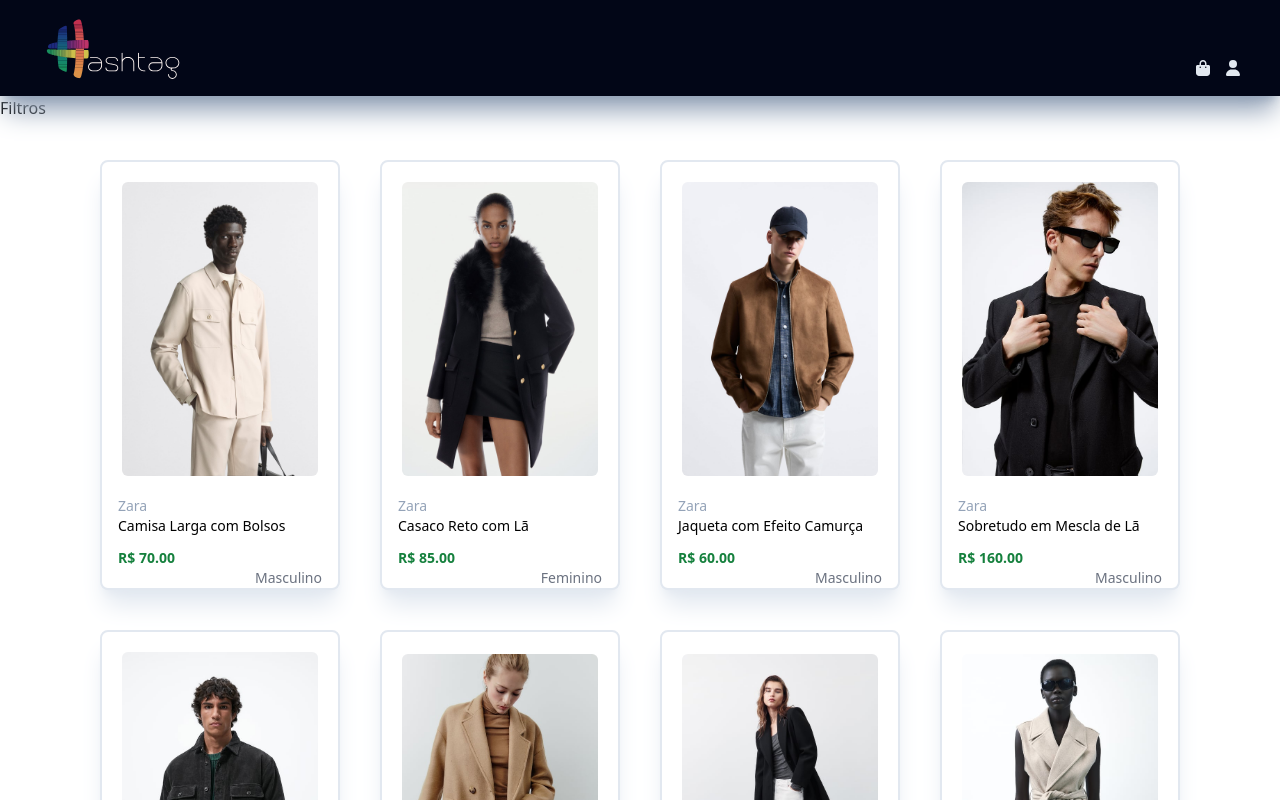
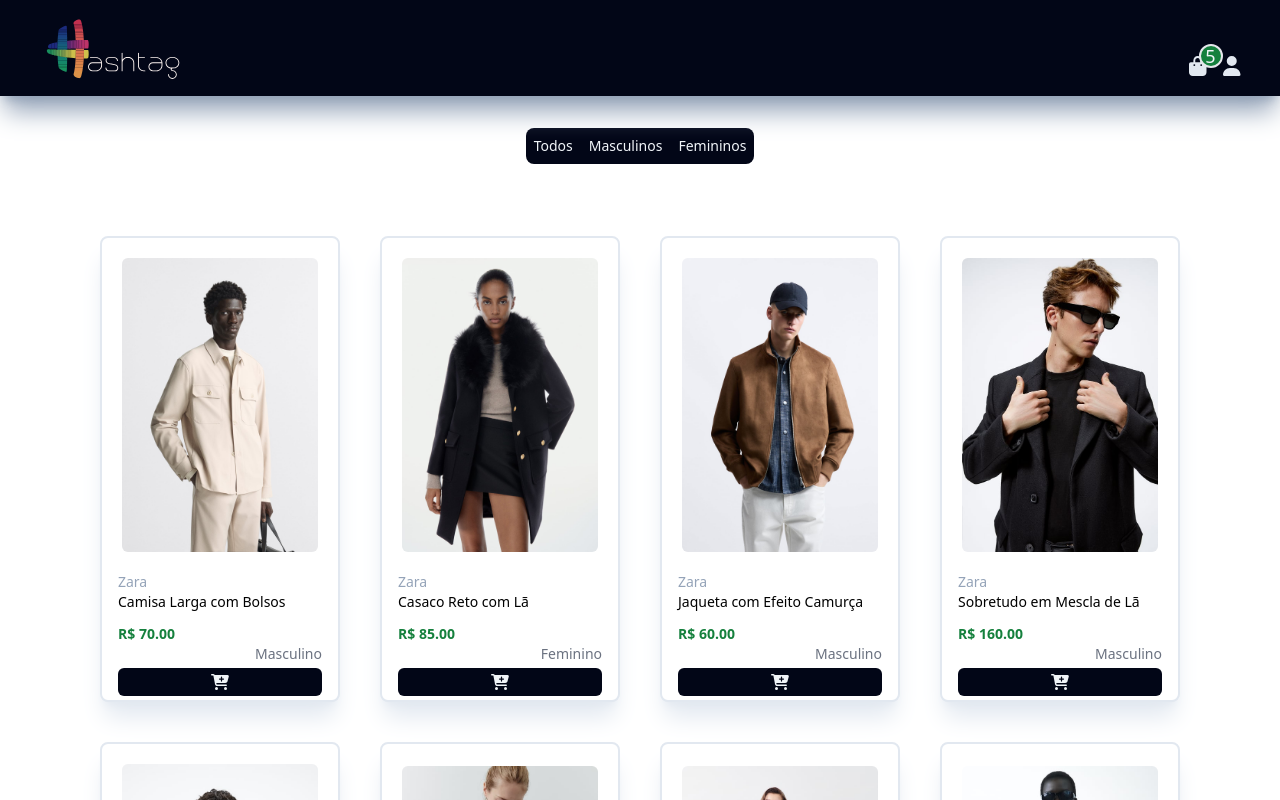
Before and after one commit to leonardomendescastilho/ecommerce.react, a React (Vite) app: page / in a window 1280 px wide. Shown: the top 800 px of the page. Built offline with nearby package versions, Linux system fonts and the light colour scheme.

Commit message:
add filter and cartproductsnumber

```diff
--- a/src/components/Header.jsx
+++ b/src/components/Header.jsx
@@ -4,7 +4,7 @@
 export function Header() {
 	return (
 		<>
-			<header className='flex sticky top-0 shadow-xl shadow-slate-400 bg-slate-950 text-slate-200 px-8 py-4 justify-between items-end text-base z-10'>
+			<header className='flex sticky top-0 shadow-xl shadow-slate-400 bg-slate-950 text-slate-200 px-8 py-4 justify-between items-end text-xl z-10'>
 				<a href='/'>
 					<img
 						className='h-16 px-2'
--- a/src/components/UserButtons.jsx
+++ b/src/components/UserButtons.jsx
@@ -5,8 +5,14 @@
 	return (
 		<>
 			<div>
-				<button className='px-2'>
+				<button className='px-2 relative'>
 					<FontAwesomeIcon icon={faBagShopping} />
+					<span
+						id='cart-amount'
+						className='absolute inline-flex items-center justify-center bg-green-700 w-6 h-6 font-medium text-slate-100 text-lg border-2 rounded-full -top-2 -right-2 p-1'
+					>
+						5
+					</span>
 				</button>
 				<a className='px-2'>
 					<FontAwesomeIcon icon={faUser} />
--- a/src/pages/Home/Main.jsx
+++ b/src/pages/Home/Main.jsx
@@ -1,9 +1,10 @@
 import { ProductsContainer } from './ProductsContainer.jsx';
+import { ProductsFilters } from './ProductsFilters.jsx';
 
 export function Main() {
 	return (
 		<>
-			<h1>Filtros</h1>
+			<ProductsFilters />
 
 			<ProductsContainer />
 		</>
--- a/src/pages/Home/ProductCard.jsx
+++ b/src/pages/Home/ProductCard.jsx
@@ -1,3 +1,6 @@
+import { FontAwesomeIcon } from '@fortawesome/react-fontawesome';
+import { faCartPlus } from '@fortawesome/free-solid-svg-icons';
+
 export function ProductCard({
 	id,
 	brand,
@@ -21,6 +24,9 @@
 			<p className='mx-4 text-sm text-gray-500 text-right '>
 				{feminine ? 'Feminino' : 'Masculino'}
 			</p>
+			<button className='rounded-md mx-4 my-1 bg-slate-950 text-slate-100 font-bold leading-7 hover:bg-indigo-800 transition-all duration-200'>
+				<FontAwesomeIcon icon={faCartPlus} />
+			</button>
 		</article>
 	);
 }
--- a/src/pages/Home/ProductsContainer.jsx
+++ b/src/pages/Home/ProductsContainer.jsx
@@ -6,7 +6,12 @@
 		<section className=''>
 			<div className='container flex flex-wrap mx-auto p-10 justify-center gap-10 '>
 				{catalog.map((product) => {
-					return <ProductCard {...product} />;
+					return (
+						<ProductCard
+							key={`product_${product.id}_key`}
+							{...product}
+						/>
+					);
 				})}
 			</div>
 		</section>
--- /dev/null
+++ b/src/pages/Home/ProductsFilters.jsx
@@ -0,0 +1,44 @@
+export function ProductsFilters() {
+	return (
+		<>
+			<section className='flex justify-center items-center py-8'>
+				<input
+					className='hidden'
+					type='radio'
+					name='filter-selection'
+					id='filter-0'
+				/>
+				<label
+					className='rounded-s-lg bg-slate-950  hover:bg-indigo-800  p-2 text-sm font-medium text-slate-100 cursor-pointer transition-all duration-200'
+					htmlFor='filter-0'
+				>
+					Todos
+				</label>
+				<input
+					className='hidden'
+					type='radio'
+					name='filter-selection'
+					id='filter-1'
+				/>
+				<label
+					className=' bg-slate-950  hover:bg-indigo-800  p-2 text-sm font-medium text-slate-100 cursor-pointer transition-all duration-200'
+					htmlFor='filter-1'
+				>
+					Masculinos
+				</label>
+				<input
+					className='hidden'
+					type='radio'
+					name='filter-selection'
+					id='filter-2'
+				/>
+				<label
+					className='rounded-e-lg bg-slate-950  hover:bg-indigo-800  p-2 text-sm font-medium text-slate-100 cursor-pointer transition-all duration-200'
+					htmlFor='filter-2'
+				>
+					Femininos
+				</label>
+			</section>
+		</>
+	);
+}
```
